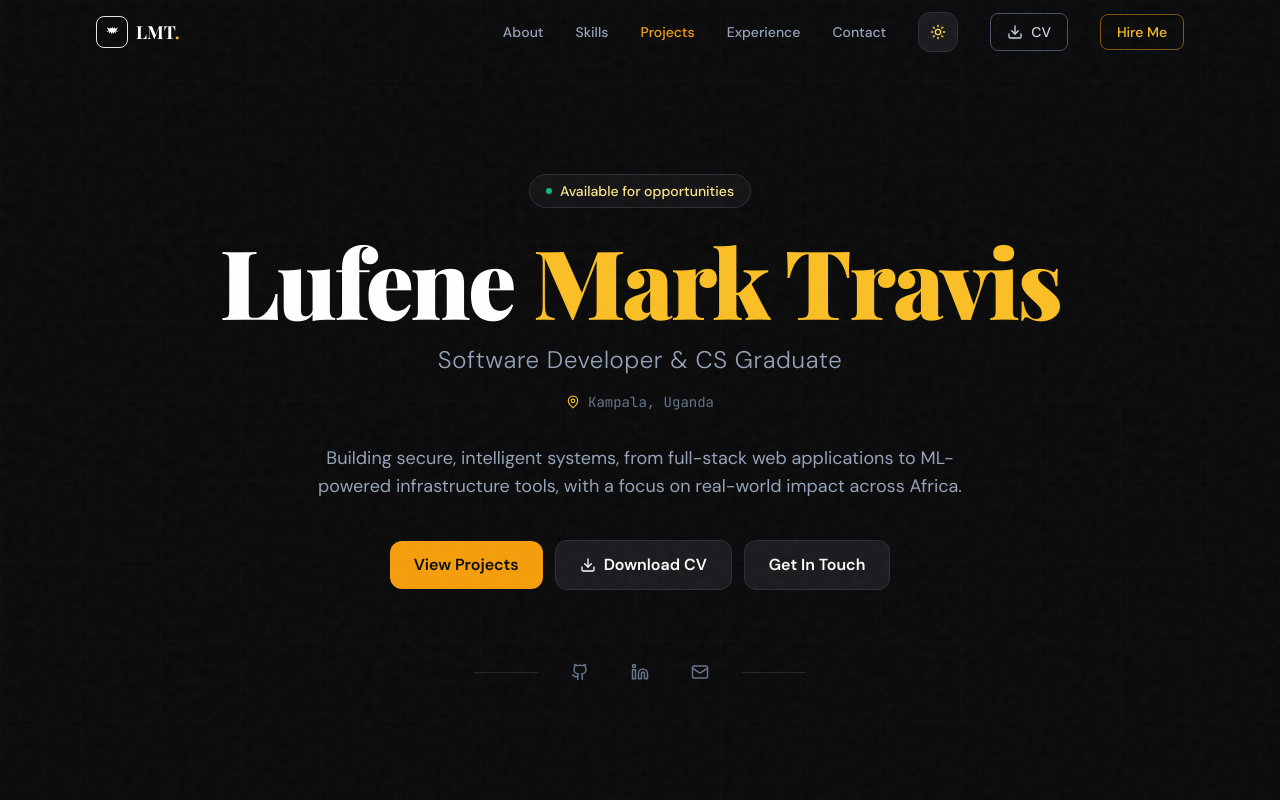
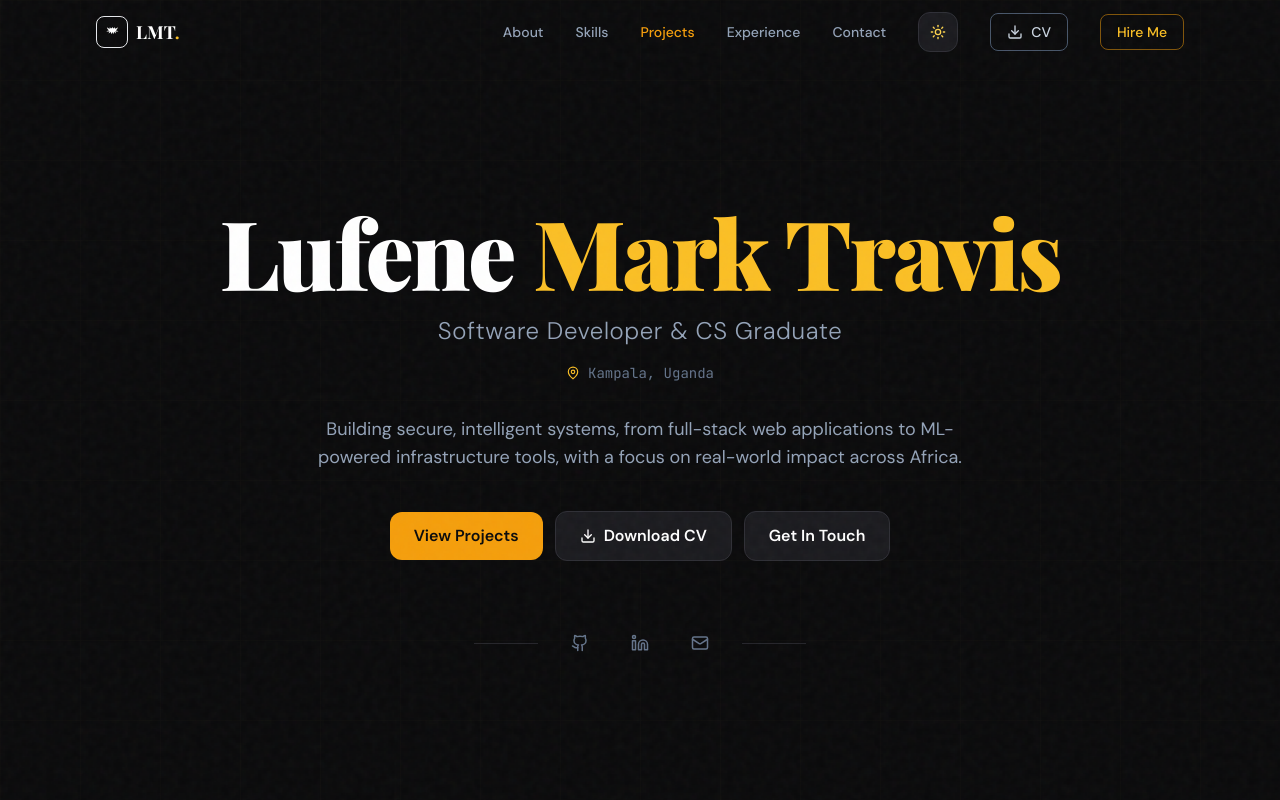
Before and after one commit to Humble689/portfolio-redesigned2, a React (Vite) app in the folder portfolio/: page / in a window 1280 px wide. Shown: the top 800 px of the page. Built offline with nearby package versions, Linux system fonts and the light colour scheme.

Commit message:
readjustments

```diff
--- a/portfolio/index.html
+++ b/portfolio/index.html
@@ -21,7 +21,7 @@
         }
       })();
     </script>
-    <title>Lufene Mark Travis, Software Developer & CS Graduate</title>
+    <title>Lufene Mark Travis Software Developer & CS Graduate</title>
     <meta name="description" content="Portfolio of Lufene Mark Travis, a Computer Science graduate from Uganda Christian University specializing in full-stack development, cybersecurity, and AI systems." />
     <meta name="keywords" content="Lufene Mark Travis, software developer, Uganda, React, Node.js, Python, cybersecurity, AI, portfolio" />
     <meta property="og:title" content="Lufene Mark Travis, Software Developer" />
--- a/portfolio/src/components/Footer.tsx
+++ b/portfolio/src/components/Footer.tsx
@@ -46,9 +46,7 @@ export default function Footer() {
           </div>
 
           <p className="text-slate-600 text-xs font-mono text-center sm:text-right">
-            Built with React + Tailwind CSS
             <br />
-            Deployed on Vercel
           </p>
         </div>
       </div>
--- a/portfolio/src/sections/Hero.tsx
+++ b/portfolio/src/sections/Hero.tsx
@@ -34,15 +34,7 @@ export default function Hero() {
           initial="hidden"
           animate="show"
         >
-          {/* Badge */}
-          <motion.div variants={stagger.item} className="mb-6 flex justify-center">
-            <div className="inline-flex items-center gap-2 rounded-full border border-slate-200/80 bg-white/85 px-4 py-1.5 dark:border-ink-600 dark:bg-ink-800/60">
-              <span className="h-1.5 w-1.5 rounded-full bg-emerald-500" />
-              <span className="text-sm font-medium text-slate-700 dark:text-gold-200">
-                Available for opportunities
-              </span>
-            </div>
-          </motion.div>
+
 
           {/* Name */}
           <motion.h1
```
Also changed, not shown: 2 other files (tests, documents, lock files or other folders).
